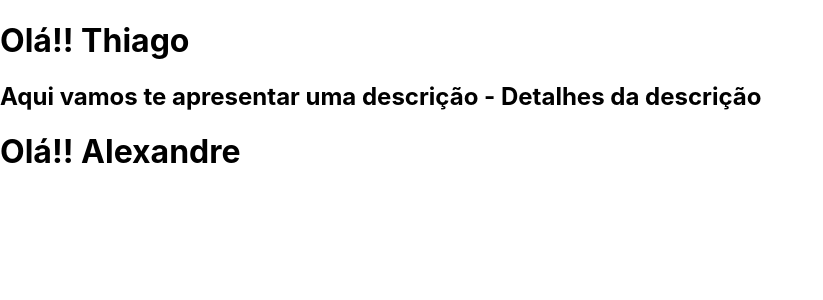
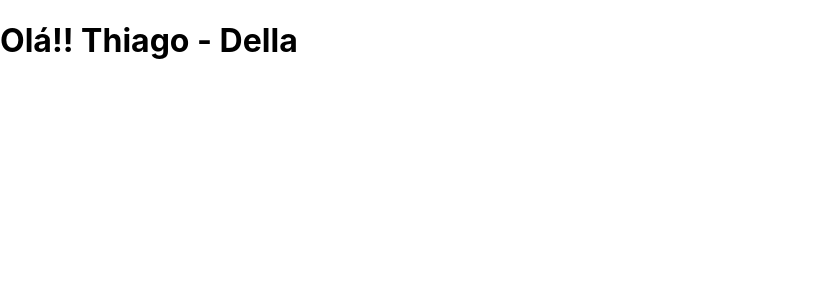
Before and after one commit to valdairelaborata/13089, a React (Create React App) app in the folder hello-world-react/: page / in a window 1280 px wide. Shown: the top 300 px of the page, without its empty margins (0-823 px from the left). Built offline with nearby package versions, Linux system fonts and the light colour scheme.

Commit message:
aula_02_componentes_funcoes_classes

```diff
--- a/hello-world-react/src/index.js
+++ b/hello-world-react/src/index.js
@@ -1,4 +1,4 @@
-import React from "react";
+import React, { Component } from "react";
 import ReactDOM from "react-dom/client";
 import "./index.css";
 import reportWebVitals from "./reportWebVitals";
@@ -6,18 +6,34 @@ import reportWebVitals from "./reportWebVitals";
 const root = ReactDOM.createRoot(document.getElementById("root"));
 
 function BemVindo(props) {
-  return <h1>Olá!! {props.nome}</h1>;
+  return (
+    <h1>
+      Olá!! {props.nome} - {props.sobreNome}
+    </h1>
+  );
 }
 
 function Descricao(props) {
   return <h2>Aqui vamos te apresentar uma descrição - {props.descricao}</h2>;
 }
 
+class MeuComponente extends Component {
+  render() {
+    return (
+      <BemVindo
+        nome={this.props.primeiroNome}
+        sobreNome={this.props.segundoNome}
+      ></BemVindo>
+    );
+  }
+}
+
 root.render(
   <React.StrictMode>
-    <BemVindo nome="Thiago"></BemVindo>
+    {/* <BemVindo nome="Thiago" sobreNome="Della"></BemVindo>
     <Descricao descricao="Detalhes da descrição"></Descricao>
-    <BemVindo nome="Alexandre"></BemVindo>
+    <BemVindo nome="Alexandre"></BemVindo> */}
+    <MeuComponente primeiroNome="Thiago" segundoNome="Della"></MeuComponente>
   </React.StrictMode>
 );
 
```
